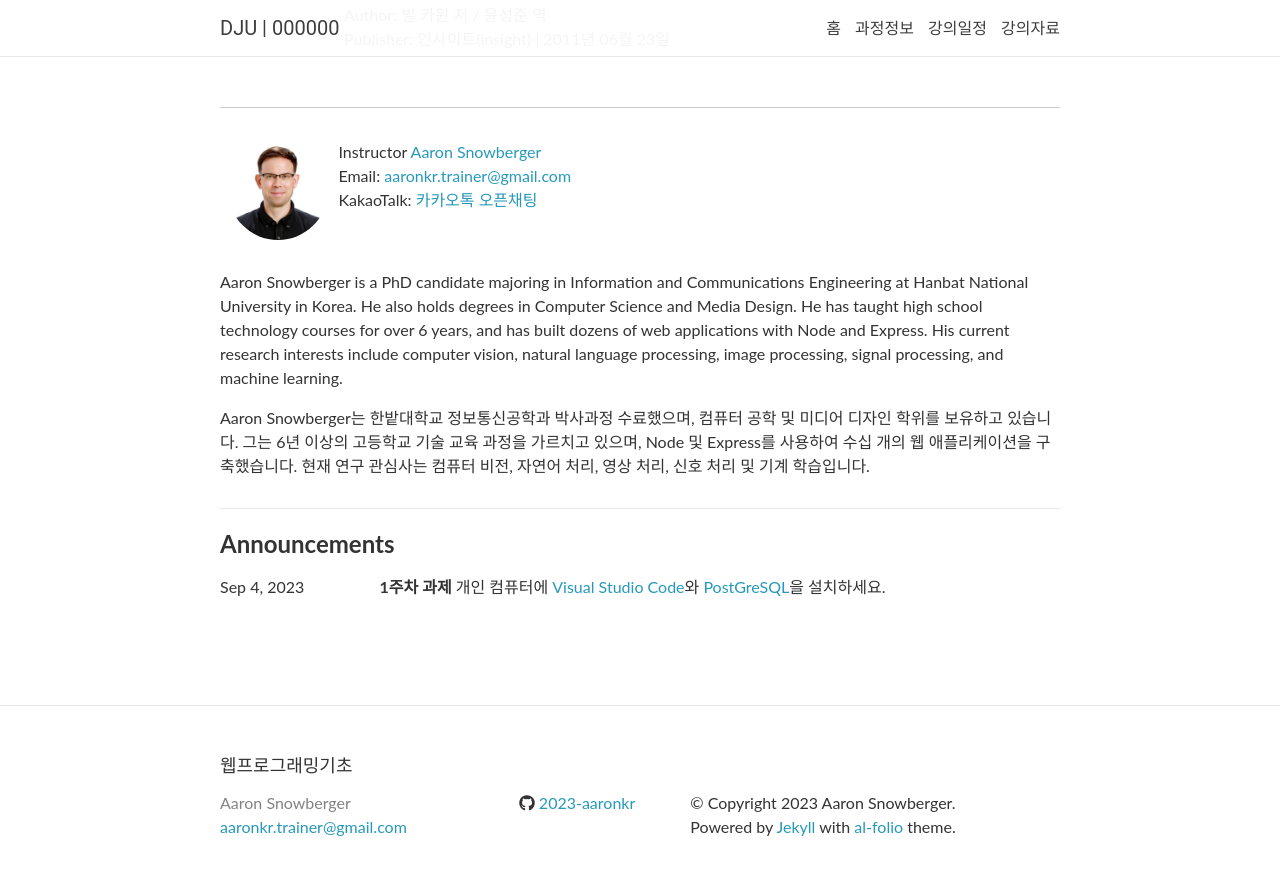
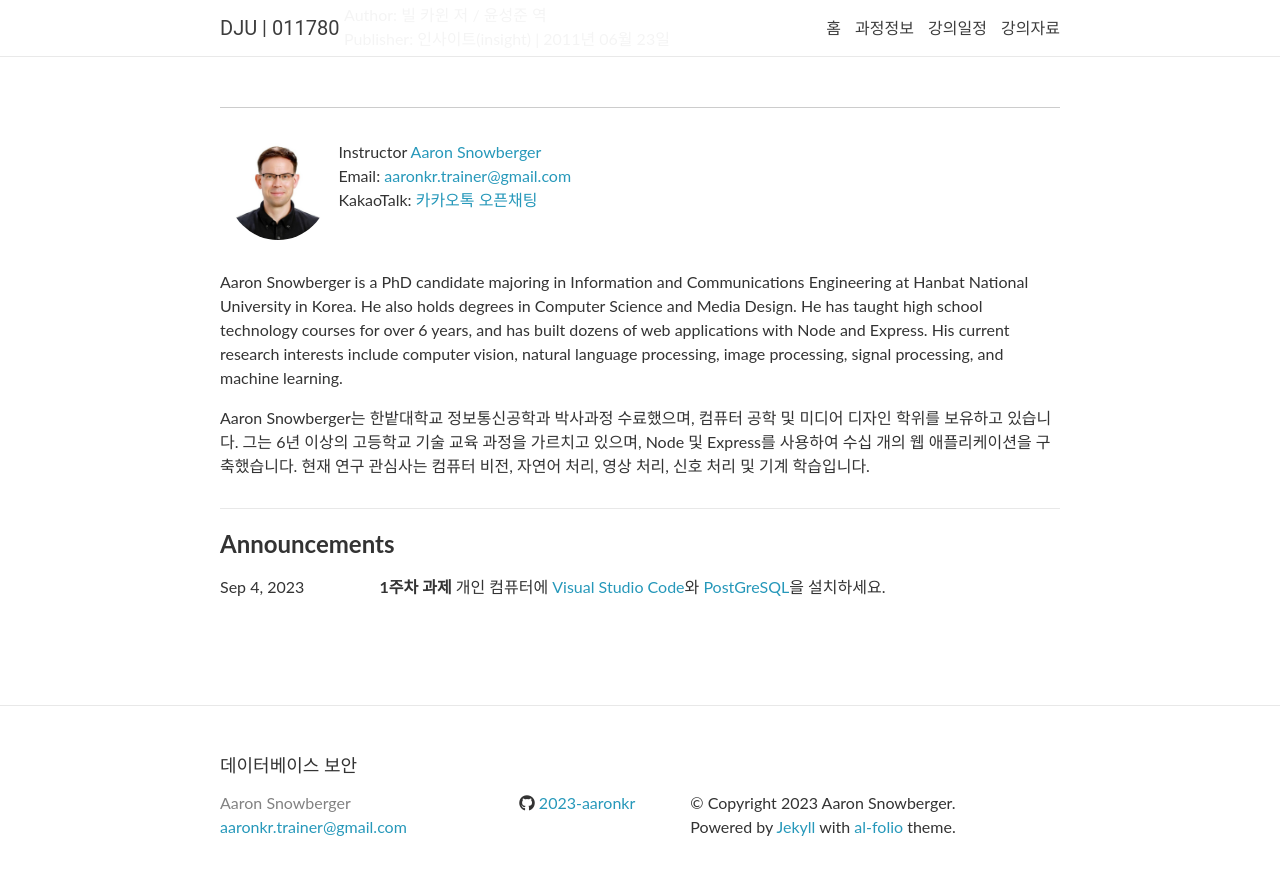
Before and after one commit to 2023-aaronkr/dju-sql, a Jekyll site: the page built from _pages/about.md, in a window 1280 px wide and 900 px high, scrolled down 1345 px. Shown: the top 875 px of the window. Built offline with Jekyll 4.4.1, drawn with Linux system fonts in a browser that asks for light colours; nearby versions of some CDN libraries; comment, search, counter and statistics services are not loaded.

Commit message:
Update course ID

```diff
--- a/_config.yml
+++ b/_config.yml
@@ -2,11 +2,11 @@
 # Site settings
 # -----------------------------------------------------------------------------
 author: Aaron Snowberger
-name: DJU | 000000
-title: 웹프로그래밍기초
+name: DJU | 011780
+title: 데이터베이스 보안
 email: aaronkr.trainer@gmail.com
 description: >
-  011780 - 데이터베이스보안 - 대전대학교 - 2023년 2학기
+  011780 - 데이터베이스 보안 - 대전대학교 - 2023년 2학기
 footer_text: >
   Powered by <a href="http://jekyllrb.com/" target="_blank">Jekyll</a> with <a href="https://github.com/alshedivat/al-folio">al-folio</a> theme.
 
```
